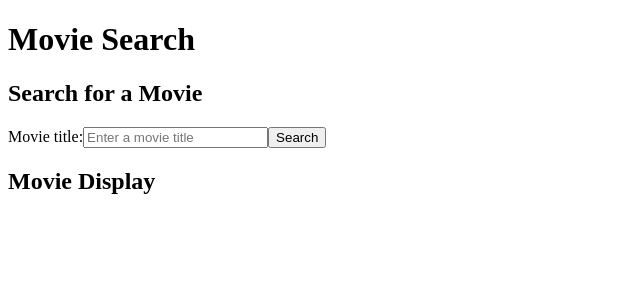
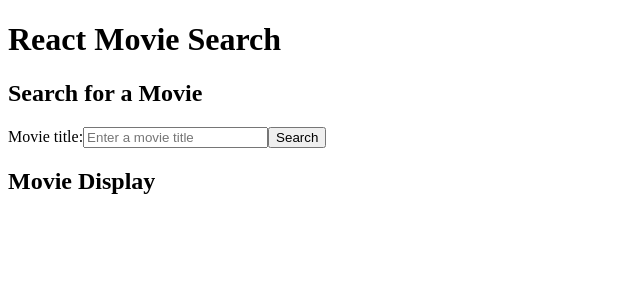
Before and after one commit to SoftwareEngineeringInnovator/GLAB_320H_7_1-React_Movie_Search, a React (Vite) app: page / in a window 1280 px wide. Shown: the top 300 px of the page, without its empty margins (0-640 px from the left). Built offline with nearby package versions, Linux system fonts and the light colour scheme.

Commit message:
pass movie search term to App component

```diff
--- a/src/App.jsx
+++ b/src/App.jsx
@@ -3,11 +3,17 @@ import MovieDisplay from "./components/MovieDisplay";
 
 export default function App() {
   // Form and movie display share information
+  const getMovie = (searchTerm) => {
+    console.log("Search received by App:", searchTerm);
+  };
+
   return (
     <main>
-      <h1>Movie Search</h1>
+      <h1>React Movie Search</h1>
 
-      <Form />
+      {/* We pass the getMovie function down to Form using a prop. */}
+      <Form moviesearch={getMovie} />
+
       <MovieDisplay />
     </main>
   );
--- a/src/components/Form.jsx
+++ b/src/components/Form.jsx
@@ -1,6 +1,6 @@
 import { useState } from "react";
 
-export default function Form() {
+export default function Form({ moviesearch }) {
   // Search box
   const [formData, setFormData] = useState({
     searchterm: "",
@@ -8,7 +8,7 @@ export default function Form() {
 
   // Function for the search box
   const handleChange = (event) => {
-
+    // We copy the current form data and update the input that changed.
     setFormData({
       ...formData,
       [event.target.name]: event.target.value,
@@ -17,10 +17,11 @@ export default function Form() {
 
   // Function runs when the user clicks the Search button
   const handleSubmit = (event) => {
+
     event.preventDefault();
 
     // Checks the form sends the correct movie title
-        console.log("Movie searched:", formData.searchterm);
+    moviesearch(formData.searchterm);
   };
 
   return (
```
Lines whose indentation alone changed are shown as unchanged.
